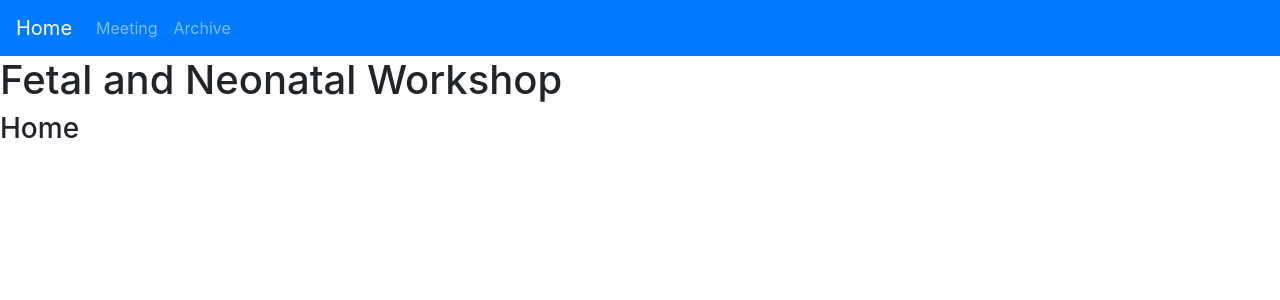
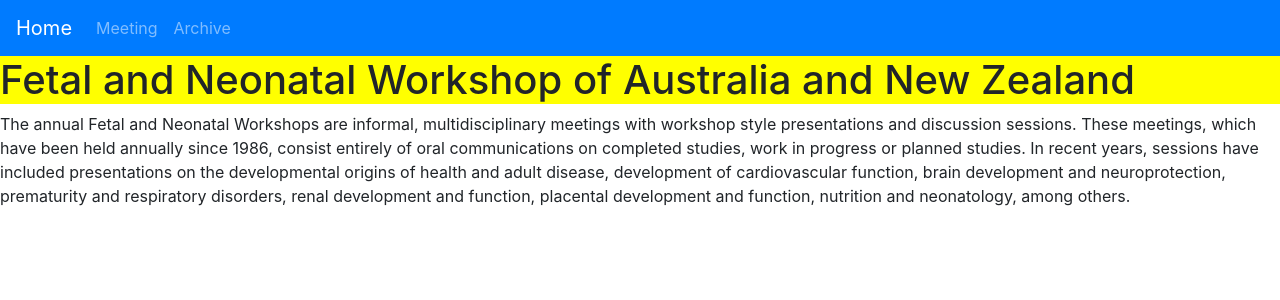
Before and after one commit to rdematteo/fnwanz, a React (Create React App) app: page / in a window 1280 px wide. Shown: the top 300 px of the page. Built offline with nearby package versions, Linux system fonts and the light colour scheme.

Commit message:
installed styled components

```diff
--- a/package.json
+++ b/package.json
@@ -11,7 +11,8 @@
     "react-bootstrap": "^1.0.1",
     "react-dom": "^16.13.1",
     "react-router-dom": "^5.2.0",
-    "react-scripts": "3.4.1"
+    "react-scripts": "3.4.1",
+    "styled-components": "^5.1.1"
   },
   "scripts": {
     "start": "react-scripts start",
--- a/src/App.js
+++ b/src/App.js
@@ -1,13 +1,22 @@
 import React from "react";
 import Navbar from "../src/components/navbar/navbar";
 import Routes from "./Routes";
+import { Title } from "../src/text/text";
+import styled from "styled-components";
+
+const Heading = styled.h1`
+  background-color: yellow;
+`;
+
+console.log(Title);
 
 class App extends React.Component {
   render() {
     return (
       <>
-        <Navbar></Navbar>
-        <h1>Fetal and Neonatal Workshop</h1>
+        <Navbar />
+        <Heading>{Title}</Heading>
+
         <Routes />
       </>
     );
--- a/src/components/HomePage/HomePage.js
+++ b/src/components/HomePage/HomePage.js
@@ -1,14 +1,11 @@
 import React from "react";
+import { Intro } from "../../text/text";
 
 class HomePage extends React.Component {
   state = {};
 
   render() {
-    return (
-      <div>
-        <h3>Home</h3>
-      </div>
-    );
+    return <>{Intro}</>;
   }
 }
 
--- /dev/null
+++ b/src/text/text.jsx
@@ -0,0 +1,3 @@
+export const Title = "Fetal and Neonatal Workshop of Australia and New Zealand"
+
+export const Intro = "The annual Fetal and Neonatal Workshops are informal, multidisciplinary meetings with workshop style presentations and discussion sessions. These meetings, which have been held annually since 1986, consist entirely of oral communications on completed studies, work in progress or planned studies. In recent years, sessions have included presentations on the developmental origins of health and adult disease, development of cardiovascular function, brain development and neuroprotection, prematurity and respiratory disorders, renal development and function, placental development and function, nutrition and neonatology, among others."
```
Also changed, not shown: 1 other file (tests, documents, lock files or other folders).
